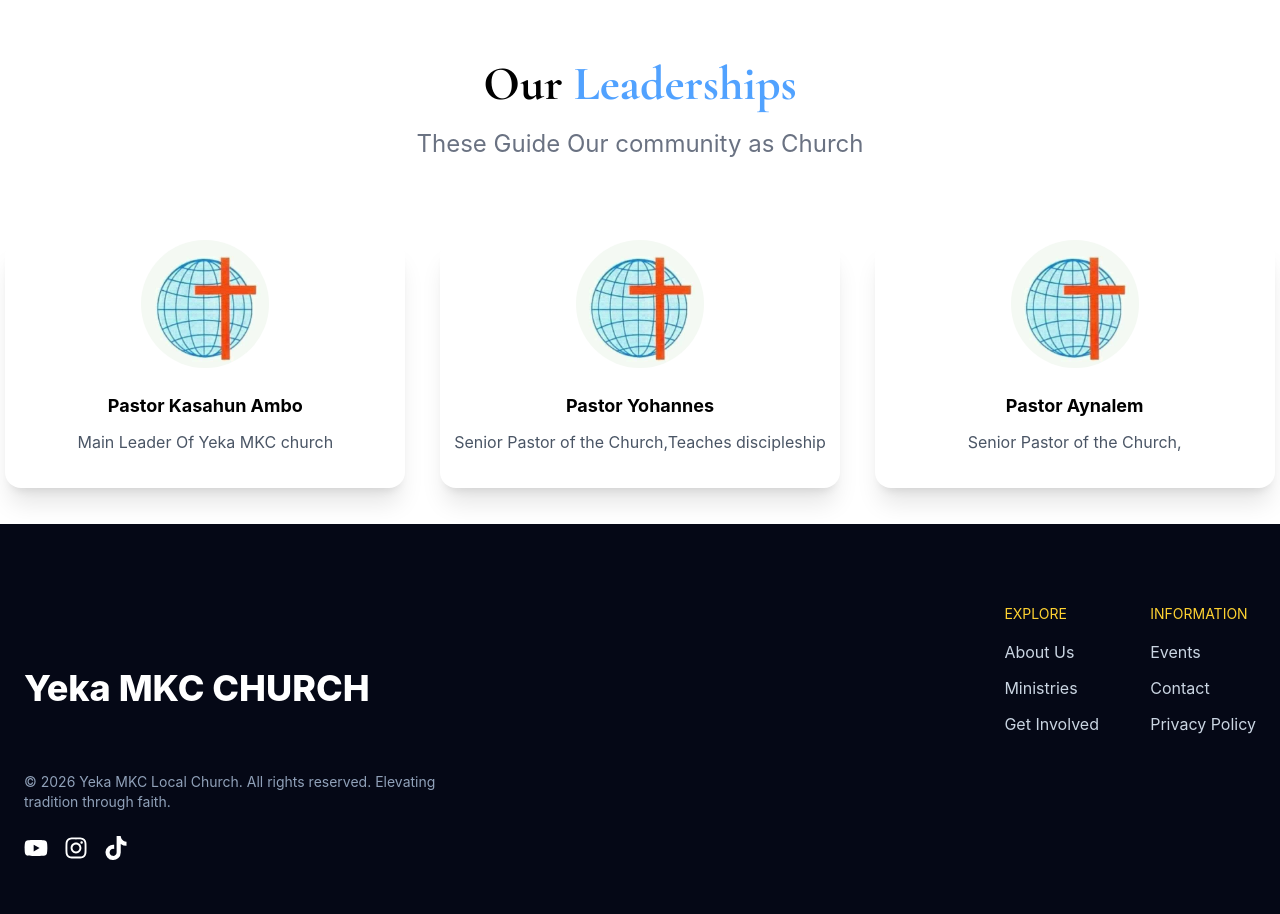
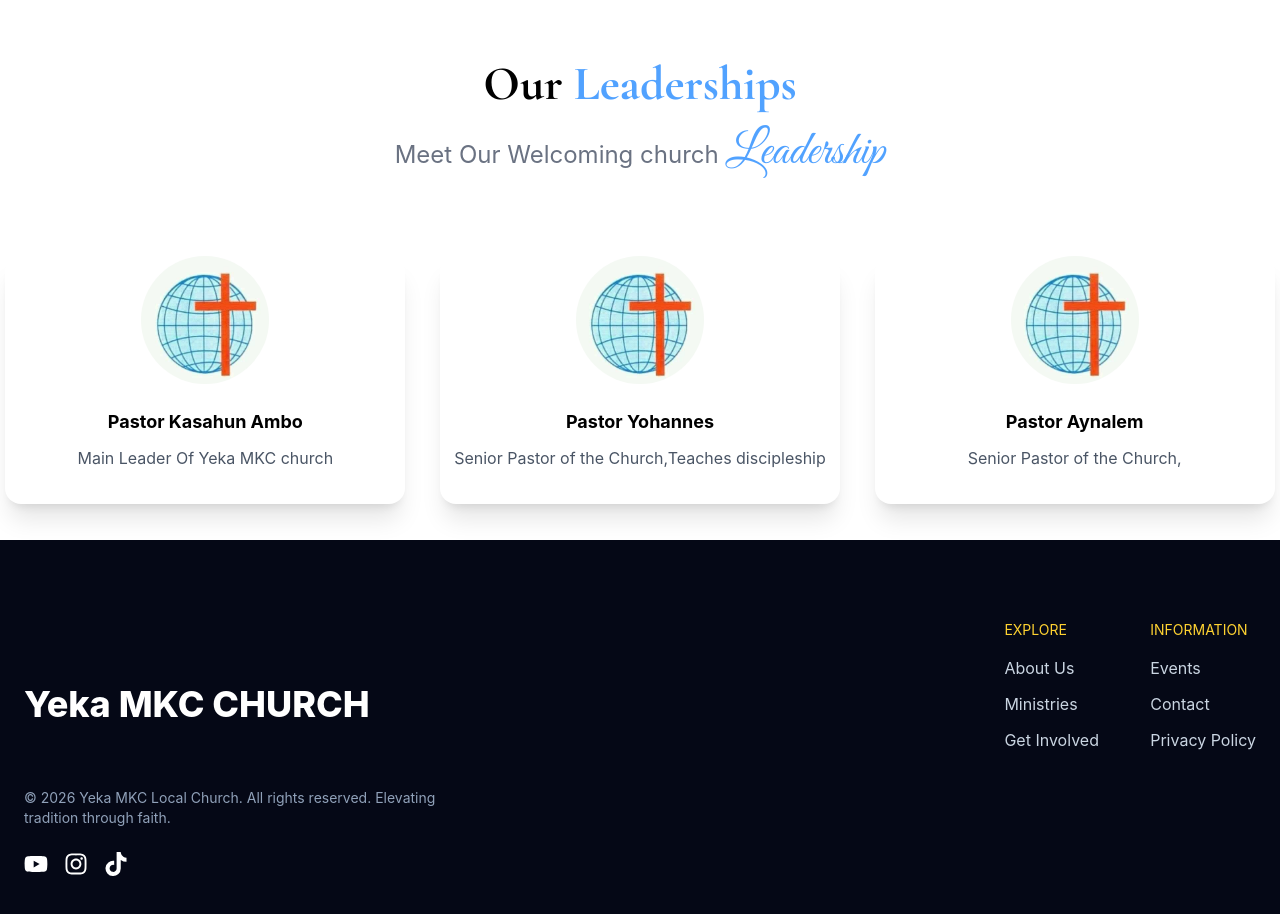
Before and after one commit to Paulos-g/Yeka-MKC, a React (Vite) app: page /about in a window 1280 px wide. Shown: the part 2340-3254 px from the top of the page. Built offline with nearby package versions, Linux system fonts and the light colour scheme.

Commit message:
Add styles on About page

```diff
--- a/src/Pages/About.tsx
+++ b/src/Pages/About.tsx
@@ -33,7 +33,10 @@ function About() {
         Our <span className="text-blue-400"> Leaderships</span>
       </h1>
       <p className="text-center text-2xl text-gray-500 mt-5 mb-20">
-        These Guide Our community as Church
+        Meet Our Welcoming church{" "}
+        <span className="text-blue-400 font-great-vibes text-5xl">
+          Leadership
+        </span>
       </p>
       <Leadership />
 
```
